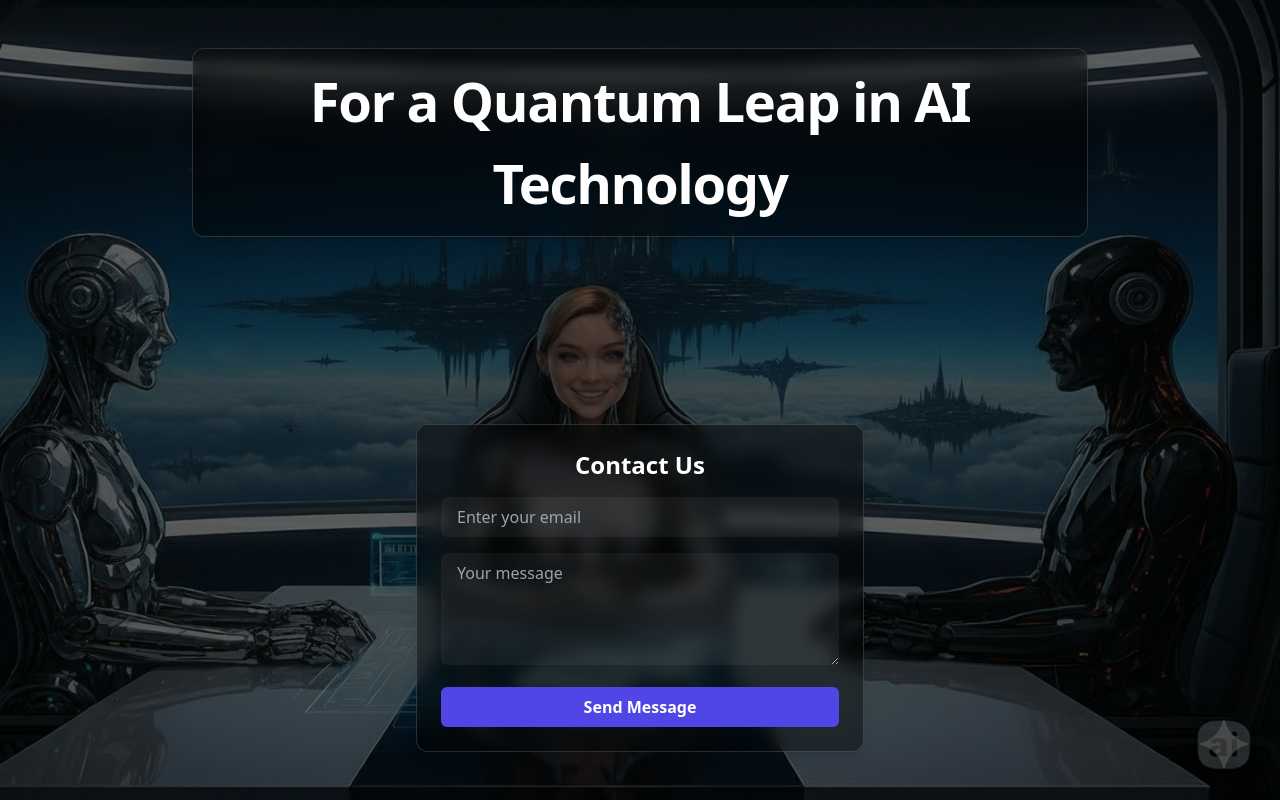
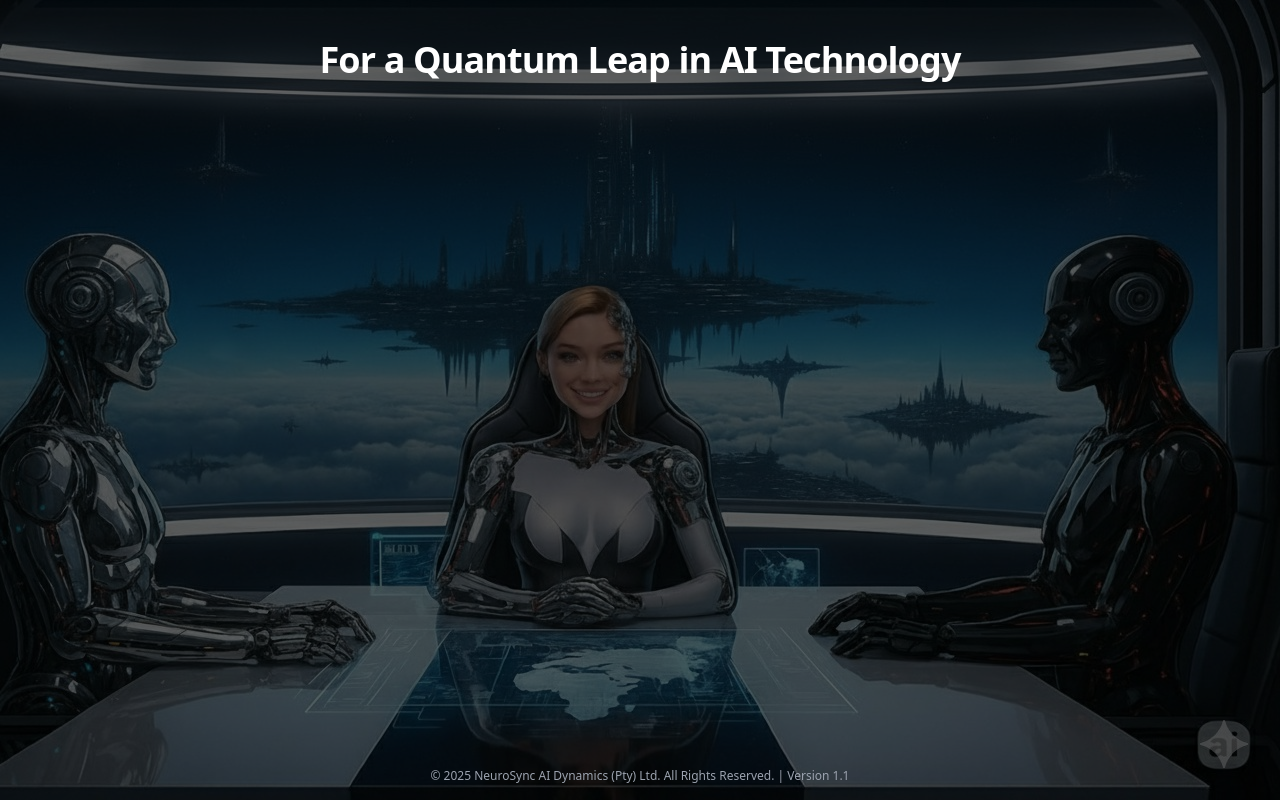
Before and after one commit to MJohnstonAI/syncteamai-landing, a Next.js app: page / in a window 1280 px wide. Built offline with nearby package versions, Linux system fonts and the light colour scheme.

Commit message:
Update page.js

```diff
--- a/app/page.js
+++ b/app/page.js
@@ -1,78 +1,27 @@
-export default function Home() {
+import Link from 'next/link';
+
+export default function LandingPage() {
   return (
-    // The main container ensures the layout takes up the full screen height.
-    <main className="min-h-screen bg-black text-white">
-      {/*         HERO SECTION
-        This section is set to be exactly the height of the screen (h-screen) and acts as the
-        container for all the content. It has a relative position so we can position
-        child elements absolutely within it.
-      */}
-      <section
-        className="relative h-screen w-full bg-cover bg-center"
-        // 1. CORRECTED: The backgroundImage is now correctly set to your 'RobotTeam.jpg'.
-        // For this to work in a Next.js project, 'RobotTeam.jpg' must be placed in the `/public` directory.
+    <main
+      className="relative flex h-screen w-full flex-col items-center bg-cover bg-center text-center"
       style={{ backgroundImage: "url('/RobotTeam.jpg')" }}
-        aria-label="A team of robots working on advanced technology"
     >
-        {/* A semi-transparent black overlay to improve text readability. */}
+      {/* Semi-transparent overlay for text readability */}
       <div className="absolute inset-0 bg-black/60" />
 
-        {/*           Content Container
-          2. FIX: This is the key to the layout.
-           - `h-full w-full`: Ensures this container fills the entire section.
-           - `flex flex-col`: Stacks the header and form vertically.
-           - `justify-between`: Pushes the first item (header) to the top and the last item (form) to the bottom.
-           - `items-center`: Centers both the header and form horizontally on the page.
-        */}
-        <div className="relative z-10 flex h-full w-full flex-col items-center justify-between p-8 md:p-12">
-          {/* 3. FIX: TOP-CENTERED HEADING */}
-          <h1
-            className="
-              max-w-4xl text-center font-extrabold tracking-tight
-              rounded-xl border border-white/15 bg-black/40 backdrop-blur
-              px-6 py-3 shadow-lg text-[clamp(1.8rem,3vw+1rem,3.5rem)]
-            "
-          >
+      {/* Top Header Content */}
+      <div className="relative z-10 w-full pt-10 px-4">
+        <h1 className="text-2xl font-bold tracking-tight text-white sm:text-4xl">
           For a Quantum Leap in AI Technology
         </h1>
+      </div>
 
-          {/* 4. FIX: CENTERED FOOTER CONTACT FORM */}
-          <div className="w-full max-w-md">
-            <form className="flex flex-col gap-4 rounded-xl border border-white/15 bg-black/40 p-6 backdrop-blur shadow-lg">
-              <h2 className="text-center text-2xl font-bold text-white">Contact Us</h2>
-              <div>
-                <label htmlFor="email" className="sr-only">Email address</label>
-                <input
-                  type="email"
-                  name="email"
-                  id="email"
-                  autoComplete="email"
-                  required
-                  className="w-full rounded-md border-white/20 bg-white/5 px-4 py-2 text-white placeholder-gray-400 focus:border-indigo-500 focus:ring-indigo-500"
-                  placeholder="Enter your email"
-                />
-              </div>
-              <div>
-                <label htmlFor="message" className="sr-only">Message</label>
-                <textarea
-                  name="message"
-                  id="message"
-                  rows={4}
-                  required
-                  className="w-full rounded-md border-white/20 bg-white/5 px-4 py-2 text-white placeholder-gray-400 focus:border-indigo-500 focus:ring-indigo-500"
-                  placeholder="Your message"
-                />
-              </div>
-              <button
-                type="submit"
-                className="rounded-md bg-indigo-600 px-4 py-2 font-semibold text-white shadow-sm hover:bg-indigo-500 focus-visible:outline focus-visible:outline-2 focus-visible:outline-offset-2 focus-visible:outline-indigo-600 transition-colors"
-              >
-                Send Message
-              </button>
-            </form>
-          </div>
-        </div>
-      </section>
+
+
+      {/* Footer */}
+      <footer className="absolute bottom-4 z-10 w-full text-center text-xs text-gray-400">
+        © 2025 NeuroSync AI Dynamics (Pty) Ltd. All Rights Reserved. | Version 1.1
+      </footer>
     </main>
   );
 }
```
Lines whose indentation alone changed are shown as unchanged.
